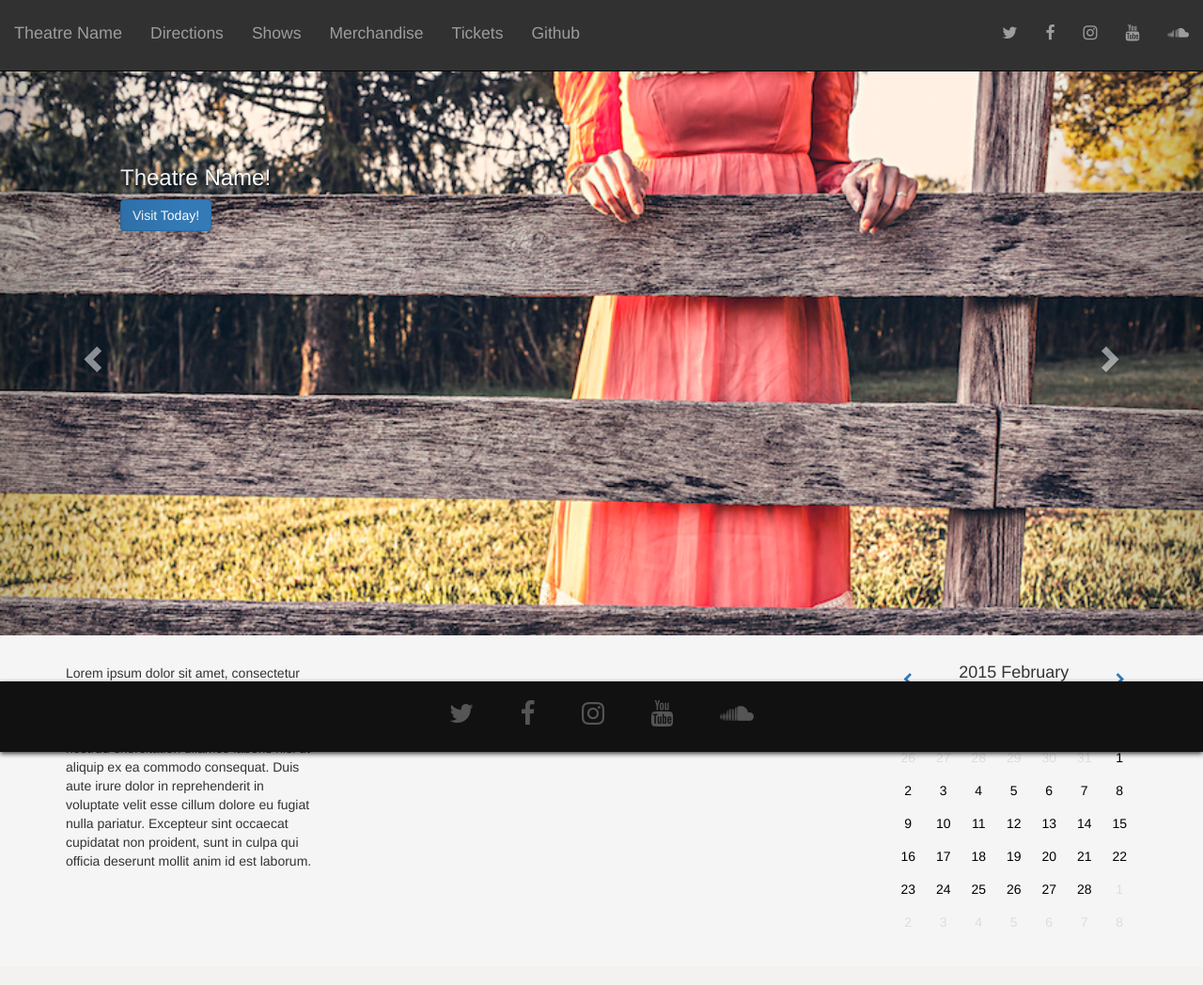
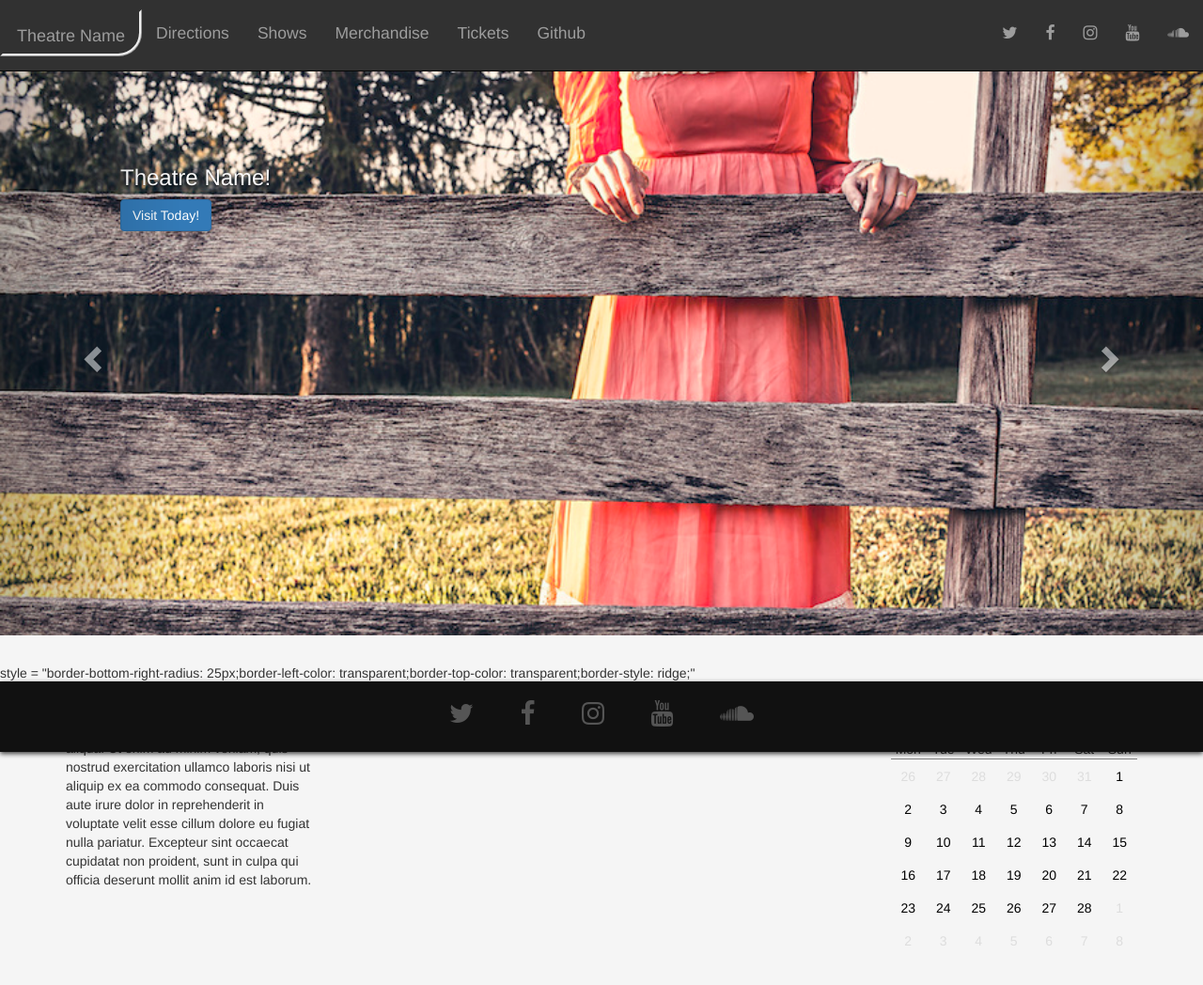
Before and after one commit to yourbuddyconner/cs399-theatre, a Django app: template app/templates/home.html in a window 1280 px wide. Shown: the whole page at 94% size. Before the commit the page ends 986 px from the top, so only its background shows below. Run offline with Django 3.2, Linux system fonts and the light colour scheme; the template is opened without the code that fills it, so the values that code supplies are empty; parts of the project's set-up code (start-up, migrations or seed data) failed here and were passed over; some libraries are stand-ins or nearby versions.

Commit message:
Added CSS so current page is visually apparent

```diff
--- a/app/templates/base.html
+++ b/app/templates/base.html
@@ -35,7 +35,7 @@
                     <span class="icon-bar"></span>
                     <span class="icon-bar"></span>
                 </button>
-                <a class="navbar-brand" href="/">Theatre Name</a>
+                <a class="navbar-brand" {% block nav-home %}{% endblock %} href="/">Theatre Name</a>
             </div>
 
 
@@ -179,6 +179,7 @@
     <script src="https://maxcdn.bootstrapcdn.com/bootstrap/3.3.2/js/bootstrap.min.js"></script>
     <!-- for responsive calendar -->
     <script src="static/js/responsive-calendar.js"></script>
+
     <!-- End Scripts -->
   </body>
 </html>
--- a/app/templates/directions.html
+++ b/app/templates/directions.html
@@ -3,6 +3,7 @@
 {% block title %}{% load strip_up %}{{ X |strip_up:request.path }}{% endblock %}
 
 {% block content %}
+    {% block nav-directions %}style = "border-bottom-right-radius: 25px;border-left-color: transparent;border-top-color: transparent;border-style: ridge;"{% endblock %}
 	<div class="row">
 		<div class="col">
 			<p>
--- a/app/templates/home.html
+++ b/app/templates/home.html
@@ -3,7 +3,9 @@
 {% block title %}{% load strip_up %}{{ X |strip_up:request.path }}{% endblock %}
 
 {% block content %}
-<div class="container">
+    {% block nav-home %}style = "border-bottom-right-radius: 25px;border-left-color: transparent;border-top-color: transparent;border-style: ridge;"{% endblock %}
+
+    <div class="container">
 	<div class="row" id="main">
 		<div class="col-md-3" id="newsletter">
 			<p>
--- a/app/templates/merchandise.html
+++ b/app/templates/merchandise.html
@@ -3,6 +3,7 @@
 {% block title %}{% load strip_up %}{{ X |strip_up:request.path }}{% endblock %}
 
 {% block content %}
+    {% block nav-merch %}style = "border-bottom-right-radius: 25px;border-left-color: transparent;border-top-color: transparent;border-style: ridge;"{%  endblock %}
 	<div class="row">
 		<div class="col">
 			<p>
--- a/app/templates/shows.html
+++ b/app/templates/shows.html
@@ -3,6 +3,7 @@
 {% block title %}{% load strip_up %}{{ X |strip_up:request.path }}{% endblock %}
 
 {% block content %}
+    {% block nav-schedule %}style = "border-bottom-right-radius: 25px;border-left-color: transparent;border-top-color: transparent;border-style: ridge;"{%  endblock %}
 <div class="container">
 	<div class="row">
 	{% for show in shows %}
--- a/app/templates/tickets.html
+++ b/app/templates/tickets.html
@@ -3,6 +3,7 @@
 {% block title %}{% load strip_up %}{{ X |strip_up:request.path }}{% endblock %}
 
 {% block content %}
+    {% block nav-tickets %}style = "border-bottom-right-radius: 25px;border-left-color: transparent;border-top-color: transparent;border-style: ridge;"{% endblock %}
 	<div class="row">
 		<div class="col">
 			<p>
```
